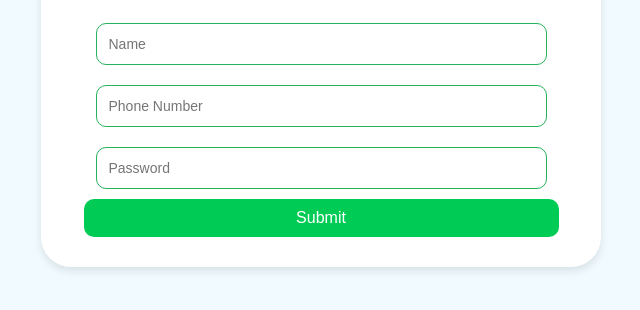
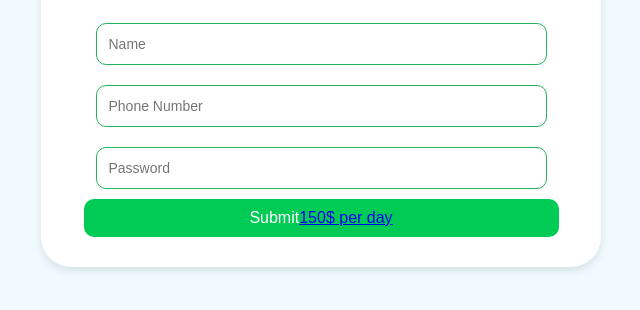
Before and after one commit to Vanthida1999/booking.github.io, a plain HTML site: page index.html in a window 1280 px wide. Shown: the part 326-636 px from the top of the page, without its empty margins (319-959 px from the left). Drawn offline with Linux system fonts and the light colour scheme.

Commit message:
Add files via upload

```diff
--- a/index.html
+++ b/index.html
@@ -70,7 +70,7 @@
       <input type="name" class="input-field" placeholder="Name" required>
       <input type="phone number" class="input-field" placeholder="Phone Number" required>
     <input type="password" class="input-field" placeholder="Password" required>
-      <button type="submit" class="btn">Submit</button>
+      <button type="submit" class="btn">Submit<a href="add_edit_entry.html" class="add-recipe-btn">150$ per day</a></button>
   </div>
 
 </body>
```
